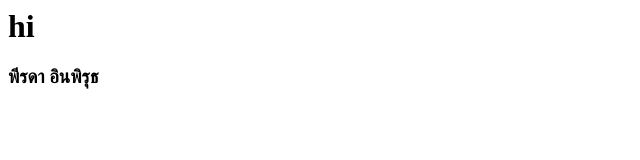
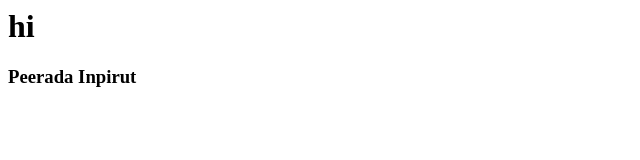
Before and after one commit to urzh4ng/myweb, a plain HTML site: page index.html in a window 1280 px wide. Shown: the full height of the page, 0-640 px from the left. Drawn offline with Linux system fonts and the light colour scheme.

Commit message:
Update index.html

```diff
--- a/index.html
+++ b/index.html
@@ -1,4 +1,4 @@
 <html>
   <h1>hi</h1>
-  <h3>พีรดา อินพิรุธ</h3>
+  <h3>Peerada Inpirut</h3>
 </html>
```
